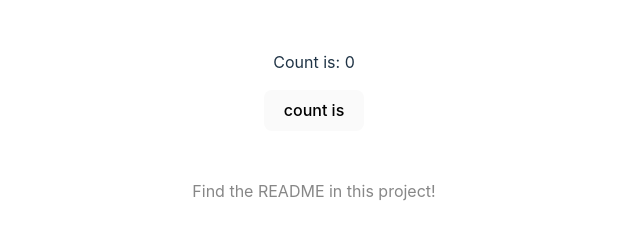
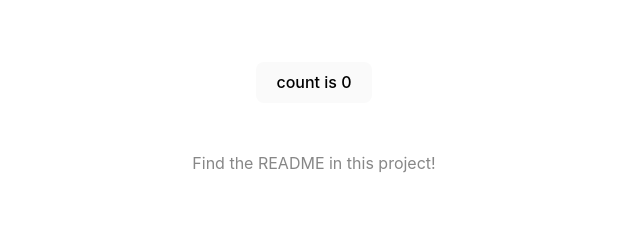
Before and after one commit to Felisong/cpnt-260-hello-vanilla-starter-main, a plain HTML site: page index.html in a window 1280 px wide. Shown: the part 427-666 px from the top of the page, without its empty margins (326-966 px from the left). Drawn offline with Linux system fonts and the light colour scheme.

Commit message:
fixed the counter button to how it was prior, I will ado the mild challenge later for this

```diff
--- a/index.html
+++ b/index.html
@@ -35,7 +35,6 @@
         </a>
         <h1>Hello Vanilla</h1>
         <div class="card">
-          <p>Count is: <span id="counter">0</span></p>
           <button id="counter" type="button">count is</button>
         </div>
         <p class="read-the-docs">Find the README in this project!</p>
--- a/js/counter.js
+++ b/js/counter.js
@@ -3,7 +3,7 @@ function setupCounter(element) {
   const setCounter = (count) => {
     counter = count;
 
-    element.querySelector("span").textContent = counter;
+    element.innerHTML = `count is ${counter}`;
   };
   element.addEventListener("click", () => setCounter(counter + 1));
   setCounter(0);
```
